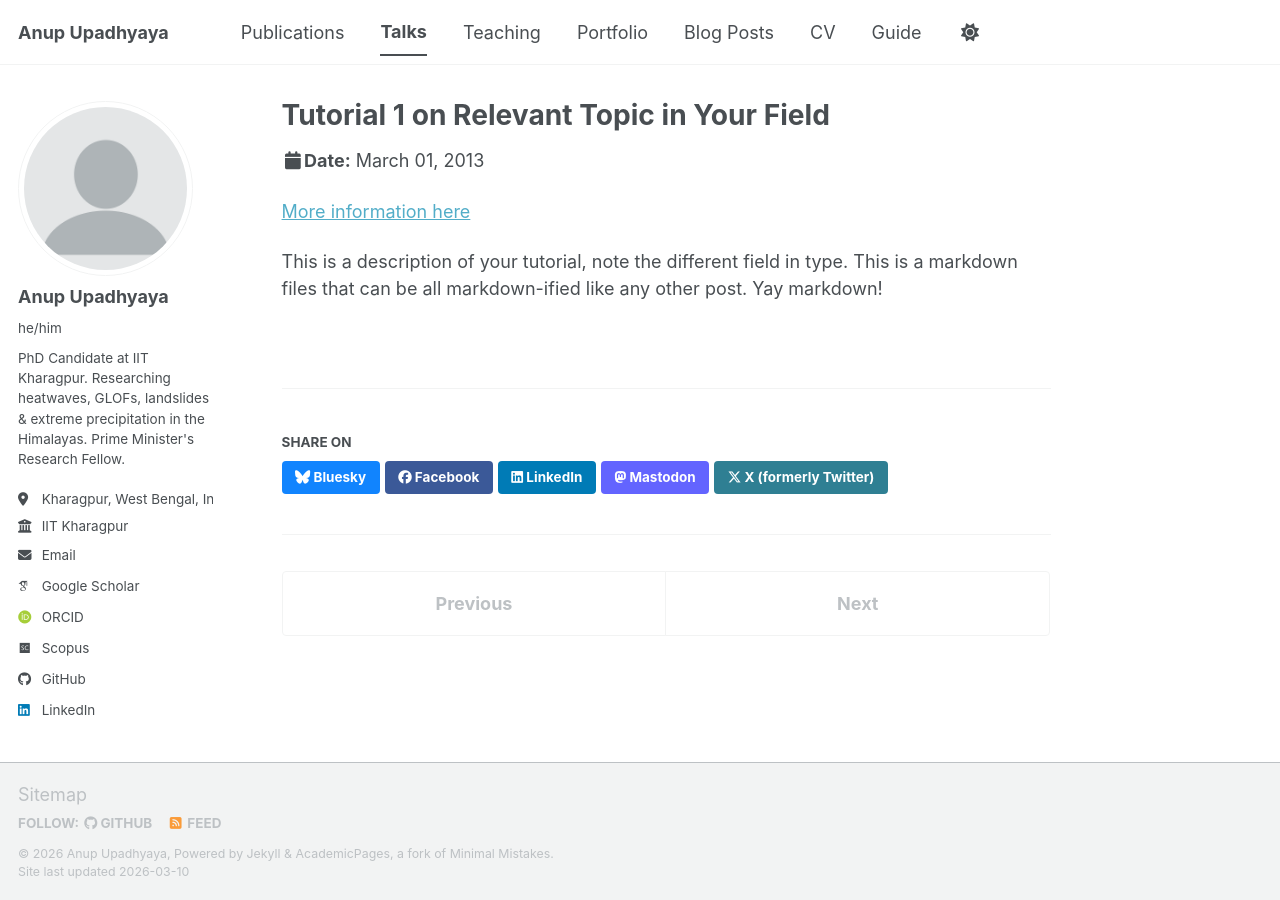
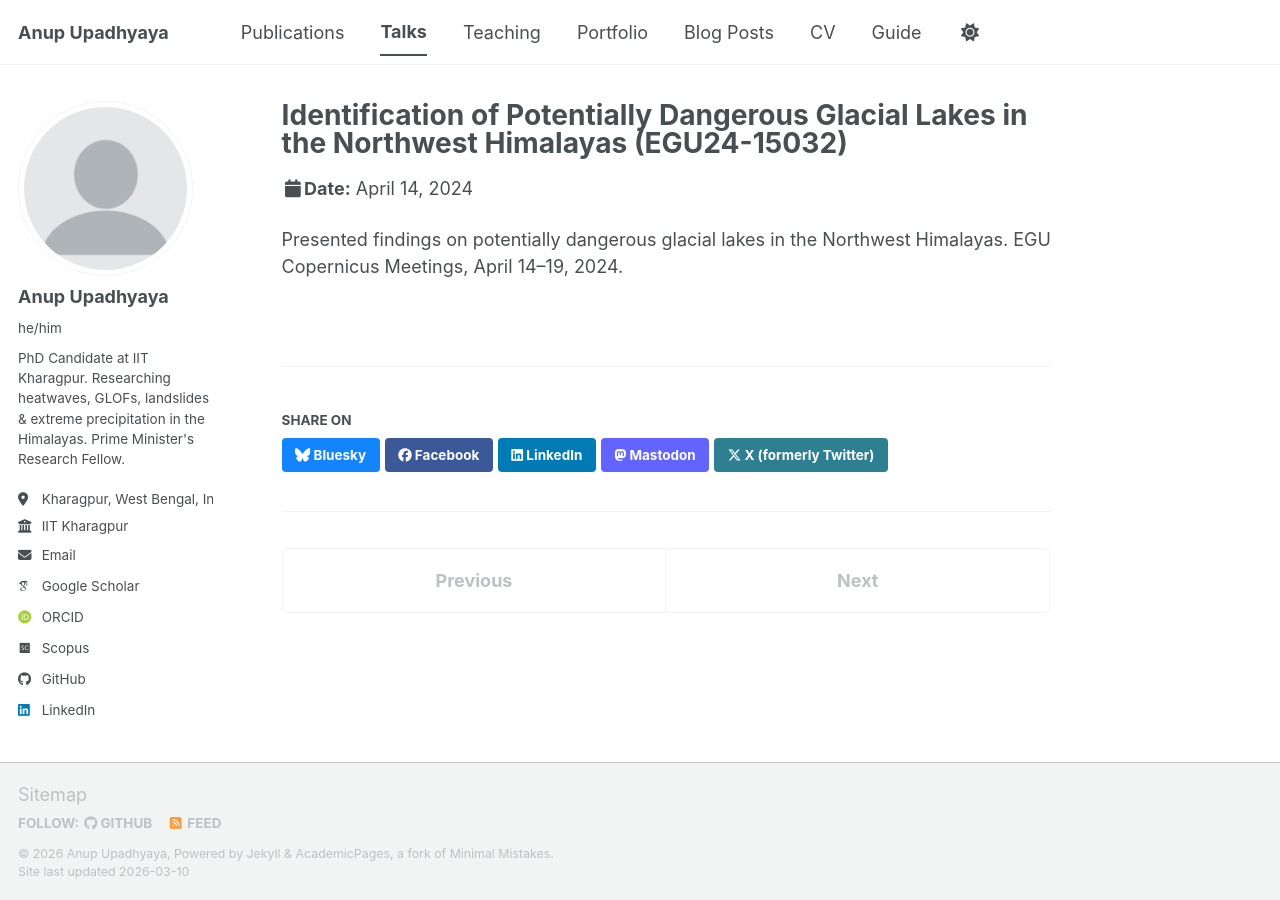
Before and after one commit to anupupadhyaya/anupupadhyaya.github.io, a Jekyll site: the page built from _talks/2013-03-01-tutorial-1.md, in a window 1280 px wide. Built offline with Jekyll 4.4.1, drawn with Linux system fonts in a browser that asks for light colours; some web fonts are replaced; a script bundle is joined from its source files by our own code; library files that are not in the unit come from our copies.

Commit message:
Update 2013-03-01-tutorial-1.md

```diff
--- a/_talks/2013-03-01-tutorial-1.md
+++ b/_talks/2013-03-01-tutorial-1.md
@@ -1,13 +1,10 @@
 ---
-title: "Tutorial 1 on Relevant Topic in Your Field"
+title: "Identification of Potentially Dangerous Glacial Lakes in the Northwest Himalayas (EGU24-15032)"
 collection: talks
-type: "Tutorial"
-permalink: /talks/2013-03-01-tutorial-1
-venue: "UC-Berkeley Institute for Testing Science"
-date: 2013-03-01
-location: "Berkeley, CA, USA"
+type: "Conference Presentation"
+permalink: /talks/2024-egu-glacial-lakes
+venue: "EGU General Assembly"
+date: 2024-04-14
+location: "Vienna, Austria"
 ---
-
-[More information here](http://exampleurl.com)
-
-This is a description of your tutorial, note the different field in type. This is a markdown files that can be all markdown-ified like any other post. Yay markdown!
+Presented findings on potentially dangerous glacial lakes in the Northwest Himalayas. EGU Copernicus Meetings, April 14–19, 2024.
```
